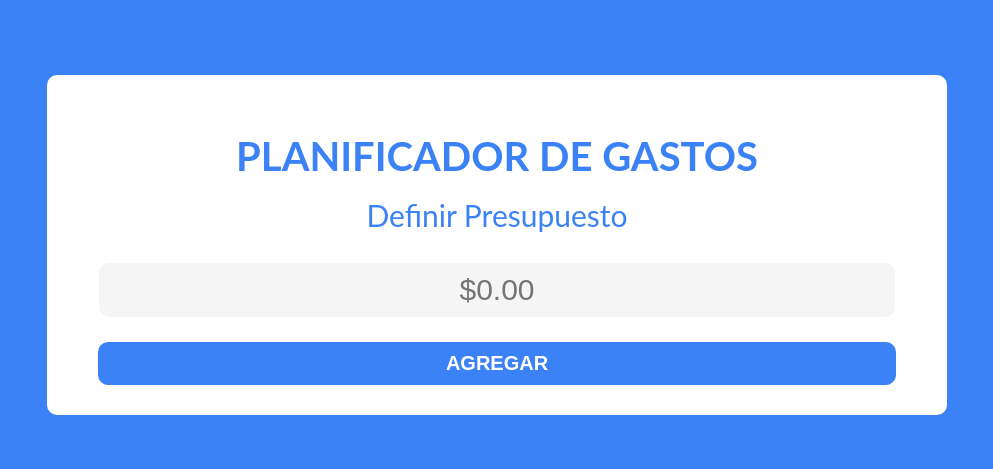
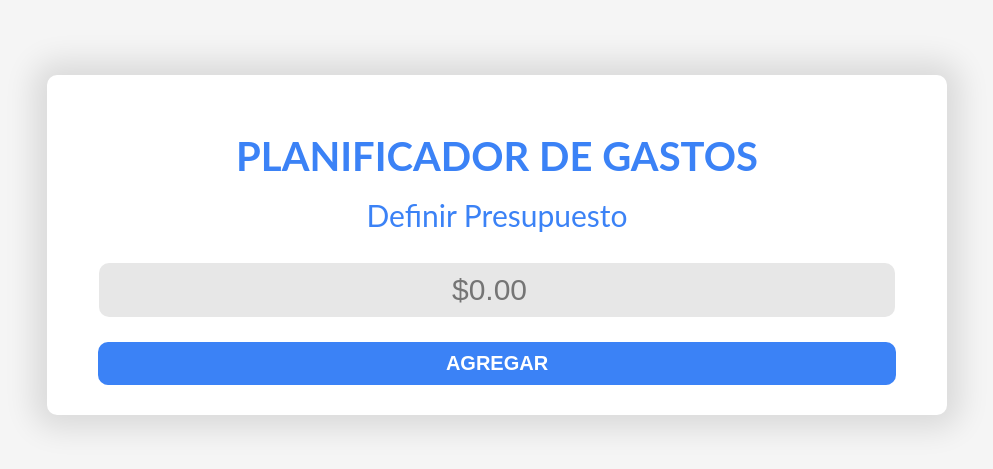
Before and after one commit to sebastian-ponce2511/control-gastos, a React app: page / in a window 1280 px wide. Shown: the part 125-594 px from the top of the page, without its empty margins (143-1136 px from the left). Built offline with nearby package versions, Linux system fonts and the light colour scheme; the HTML template or start-up script is replaced by a standard one.

Commit message:
creación del componente BudgetControl.jsx

```diff
--- a/src/App.jsx
+++ b/src/App.jsx
@@ -1,9 +1,11 @@
+import { useState } from "react";
 import Header from "./components/Header";
 
 function App() {
+  const [budget, setBudget] = useState("");
   return (
     <>
-      <Header />
+      <Header budget={budget} setBudget={setBudget} />
     </>
   );
 }
--- /dev/null
+++ b/src/components/Error.jsx
@@ -0,0 +1,7 @@
+import React from "react";
+
+const Error = ({ children }) => {
+  return <div className="error-msg">{children}</div>;
+};
+
+export default Error;
--- a/src/components/Header.jsx
+++ b/src/components/Header.jsx
@@ -1,12 +1,12 @@
 import React from "react";
 import NewBudget from "./NewBudget";
 
-const Header = () => {
+const Header = ({ budget, setBudget }) => {
   return (
     <header className="container">
       <div className="header-budget-box">
         <h1 className="header-title">Planificador de gastos</h1>
-        <NewBudget />
+        <NewBudget budget={budget} setBudget={setBudget} />
       </div>
     </header>
   );
--- a/src/components/NewBudget.jsx
+++ b/src/components/NewBudget.jsx
@@ -1,11 +1,36 @@
-const NewBudget = () => {
+import { useState } from "react";
+import Error from "./Error";
+
+const NewBudget = ({ budget, setBudget }) => {
+  const [errorMsg, setErrorMsg] = useState(false);
+
+  const handleBudget = (e) => {
+    e.preventDefault();
+    if (!budget || budget < 0) {
+      setErrorMsg(true);
+    } else {
+      setErrorMsg(false);
+    }
+  };
+
   return (
     <div>
-      <form>
+      <form onSubmit={handleBudget}>
         <label className="budget-label" htmlFor="budget">
           Definir Presupuesto
         </label>
-        <input className="budget-input" type="text" placeholder="$0.00" />
+        {errorMsg && (
+          <Error>
+            <p>Ingresa un número válido</p>
+          </Error>
+        )}
+        <input
+          className="budget-input"
+          type="number"
+          placeholder="$0.00"
+          value={budget}
+          onChange={(e) => setBudget(Number(e.target.value))}
+        />
         <input className="budget-submit" type="submit" value="Agregar" />
       </form>
     </div>
--- a/src/index.css
+++ b/src/index.css
@@ -2,11 +2,12 @@
   --azul: #3b82f6;
   --blanco: #ffffff;
   --gris-claro: #f5f5f5;
+  --gris: #e7e7e7;
 }
 
 body {
   font-family: 'Lato', sans-serif;
-  background-color: var(--azul)
+  background-color: var(--gris-claro)
 }
 
 /* Globales */
@@ -14,6 +15,20 @@ body {
 .container {
   width: 900px;
   margin: 0 auto;
+}
+
+/* Mensaje de error */
+.error-msg {
+  margin: 0 auto;
+  padding: 5px 10px;
+  background-color: red;
+  width: 92%;
+  color: var(--blanco);
+  font-size: 20px;
+  font-weight: 700;
+  text-transform: uppercase;
+  margin-bottom: 30px;
+  border-radius: 10px;
 }
 
 /* Header y NewBudget */
@@ -24,6 +39,7 @@ body {
   background-color: var(--blanco);
   padding: 30px;
   border-radius: 10px;
+  box-shadow: 0px 0px 30px 14px rgba(0, 0, 0, 0.11);
 }
 
 
@@ -49,7 +65,7 @@ body {
   border:none;
   padding: 10px 20px;
   border-radius: 10px;
-  background-color: var(--gris-claro);
+  background-color: var(--gris);
 }
 
 .budget-submit {
@@ -63,6 +79,10 @@ body {
   font-weight: 700;
   font-size: 20px;
   border-radius: 10px;
+}
 
-
+.budget-submit:hover {
+  cursor: pointer;
+  background-color: #1563e1;
+  transition: 0.3s ease-in-out;
 }
```
Also changed, not shown: src/components/BudgetControl.jsx (added, +7 -0 lines).
